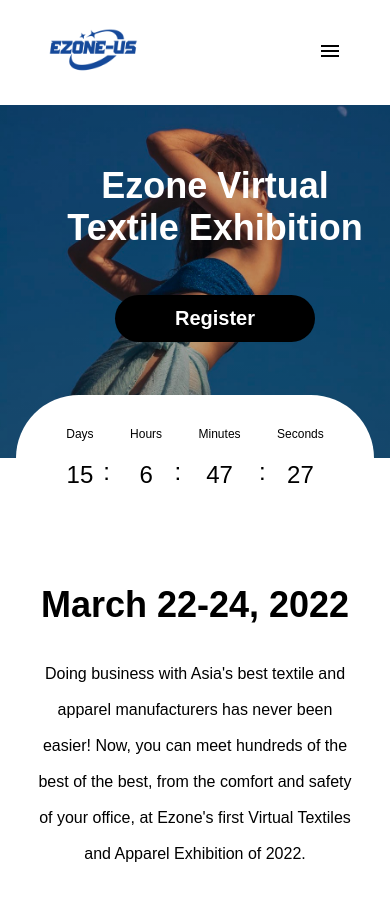
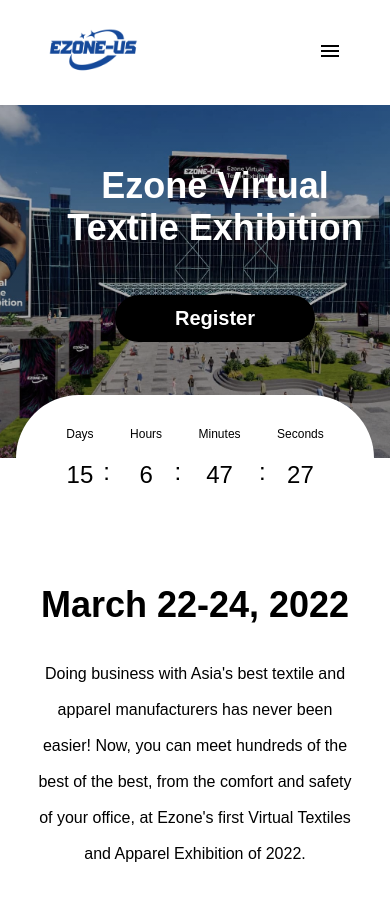
Before and after one commit to da-022412/ezone-fashion, a Next.js app: page /textile in a window 390 px wide. Shown: the top 900 px of the page. Built offline with nearby package versions, Linux system fonts and the light colour scheme; grey boxes are pictures that could not be loaded; a web font is replaced by a local one.

Commit message:
Change mobile bg image

```diff
--- a/components/Textile/Hero/Hero.module.scss
+++ b/components/Textile/Hero/Hero.module.scss
@@ -22,7 +22,7 @@
 
     @include md {
         background: linear-gradient(rgba(0, 0, 0, 0.2), rgba(0, 0, 0, 0.3)),
-            url('../../../assets/images/enjoying-new-fit.jpg') center center/cover;
+            url('../../../assets/images/ezone-textile-virtual.jpg') center center/cover;
         position: static;
         padding: toRem(100) toRem(48);
         transform: translate(0,0);
```
